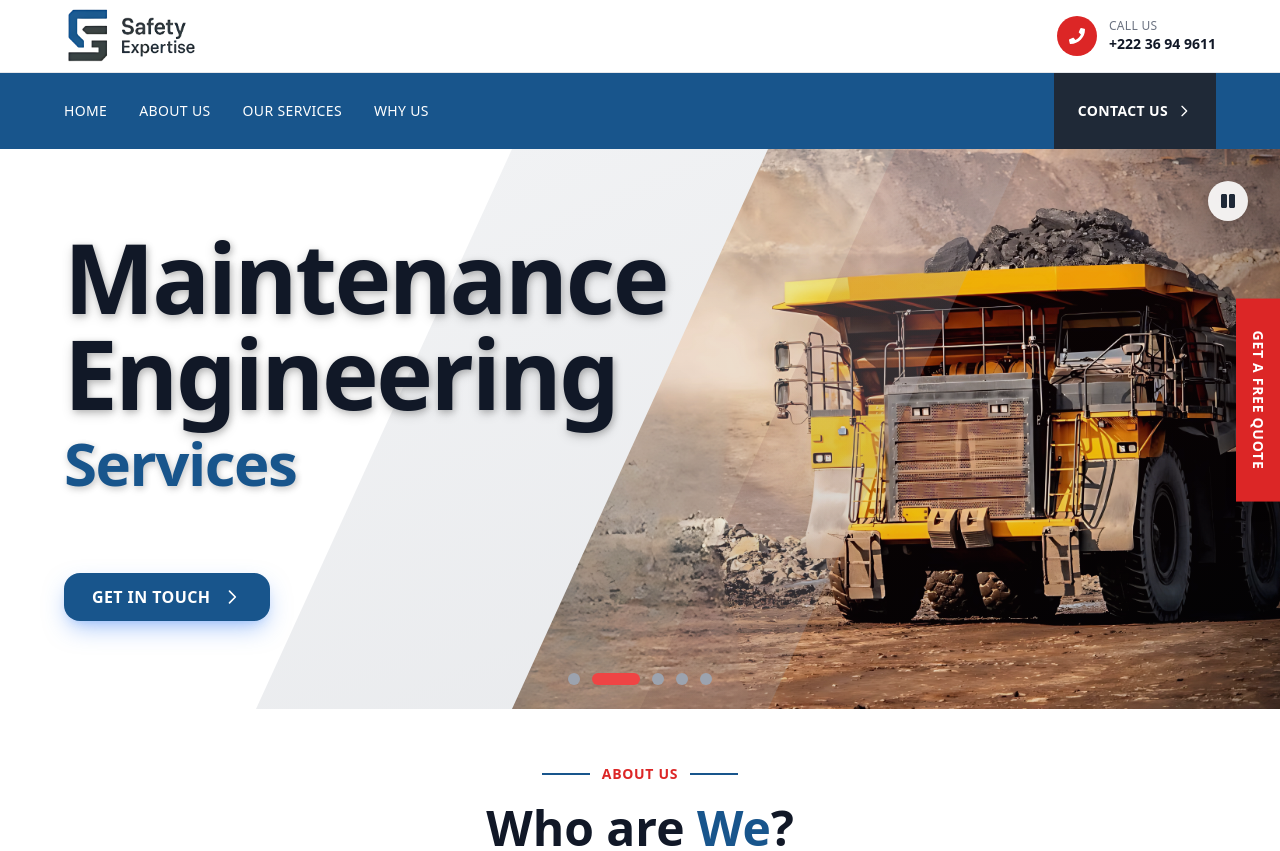
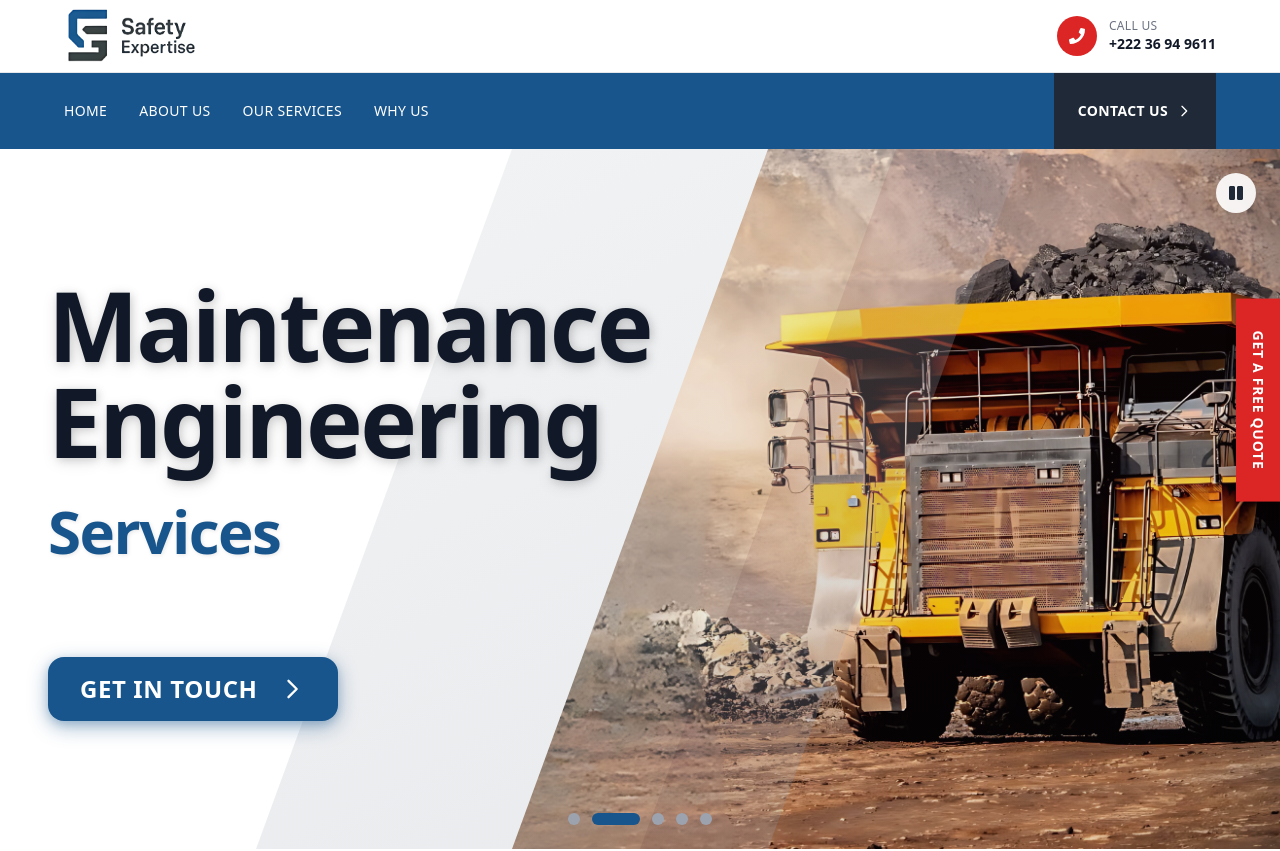
Before and after one commit to iamkibet/safetyexpertise.mr, a React (Vite) app: page / in a window 1280 px wide. Shown: the top 851 px of the page. Built offline with nearby package versions, Linux system fonts and the light colour scheme.

Commit message:
hero section text updated

```diff
--- a/src/components/Hero.jsx
+++ b/src/components/Hero.jsx
@@ -103,7 +103,7 @@ const Hero = () => {
 
   return (
     <section
-      className="relative overflow-hidden h-[70vh]"
+      className="relative overflow-hidden h-[70vh] min-h-[500px] max-h-[800px] sm:min-h-[600px] lg:min-h-[700px]"
       onMouseEnter={handleMouseEnter}
       onMouseLeave={handleMouseLeave}
     >
@@ -158,58 +158,67 @@ const Hero = () => {
       </div>
 
       {/* Content Container */}
-      <div className="relative z-10 w-full flex items-center py-12 md:py-16 lg:py-20">
-        <div className="max-w-7xl mx-auto px-6 sm:px-8 lg:px-12 xl:px-16 w-full">
-          <div className="max-w-2xl">
+      <div className="relative z-10 w-full h-full flex items-center">
+        <div className="w-full px-4 sm:px-6 lg:px-8 xl:px-12">
+          <div className="max-w-4xl">
 
             {/* Content */}
-            <div className="space-y-6 md:space-y-8 lg:space-y-10">
+            <div className="space-y-4 sm:space-y-6 md:space-y-8 lg:space-y-10 xl:space-y-12">
               {/* Main Heading */}
-              <div className="space-y-4">
+              <div className="space-y-3 sm:space-y-4 md:space-y-6 lg:space-y-8 hero-text-container">
                 <motion.h1
                   initial={{ opacity: 0, y: 30 }}
                   animate={{ opacity: 1, y: 0 }}
                   transition={{ delay: 0.2, duration: 0.8 }}
-                  className="w-3/4 md:w-1/2 xl:w-5/6 text-4xl sm:text-5xl md:text-6xl lg:text-7xl xl:text-8xl font-black text-gray-900 tracking-tight"
+                  className="hero-title text-5xl sm:text-6xl md:text-7xl lg:text-7xl xl:text-8xl font-black leading-tight tracking-tight"
                   style={{
-                    textShadow: '2px 2px 6px rgba(0,0,0,0.2), 0 4px 12px rgba(0,0,0,0.15)'
+                    textShadow: '2px 2px 8px rgba(0,0,0,0.15), 0 4px 16px rgba(0,0,0,0.1)'
                   }}
                 >
-                  <span className="block mb-3   font-black">{currentSlideData.title}</span>
-                  <span className="block text-primary text-3xl md:text-4xl lg:text-5xl xl:text-6xl font-extrabold leading-tight tracking-tight" style={{ textShadow: '2px 2px 6px rgba(0,0,0,0.15), 0 3px 8px rgba(0,0,0,0.1)' }}>
+                  <span className="block break-words hyphens-auto">
+                    {currentSlideData.title}
+                  </span>
+                </motion.h1>
+
+                <motion.h2
+                  initial={{ opacity: 0, y: 20 }}
+                  animate={{ opacity: 1, y: 0 }}
+                  transition={{ delay: 0.4, duration: 0.8 }}
+                  className="hero-subtitle text-3xl sm:text-4xl md:text-5xl lg:text-5xl xl:text-6xl  font-bold leading-tight tracking-tight max-w-4xl"
+                  style={{
+                    textShadow: '1px 1px 4px rgba(0,0,0,0.1)'
+                  }}
+                >
+                  <span className="block break-words hyphens-auto">
                     {currentSlideData.subtitle}
                   </span>
-                </motion.h1>
+                </motion.h2>
               </div>
 
               {/* CTA Button */}
               <motion.div
-                initial={{ opacity: 0, y: 30 }}
+                initial={{ opacity: 0, y: 20 }}
                 animate={{ opacity: 1, y: 0 }}
-                transition={{ delay: 1, duration: 0.8 }}
-                className="pt-6 md:pt-8 lg:pt-10"
+                transition={{ delay: 0.6, duration: 0.8 }}
+                className="pt-4 sm:pt-6 md:pt-8 lg:pt-10 xl:pt-12"
               >
                 {/* Main CTA Button */}
                 <button
                   onClick={() => scrollToSection('contact')}
-                  className="relative inline-flex items-center justify-center bg-primary hover:bg-primary-dark text-white font-bold py-3 px-7 text-base transition-all duration-300 hover:scale-105 rounded-2xl overflow-hidden group shadow-lg hover:shadow-xl"
+                  className="hero-button py-3 px-6 sm:py-4 sm:px-8 md:py-5 md:px-10 lg:py-4 lg:px-8 text-base sm:text-lg md:text-xl lg:text-2xl font-bold rounded-xl sm:rounded-2xl shadow-xl hover:shadow-2xl transform hover:scale-105 sm:hover:scale-110 transition-all duration-300"
                   style={{
-                    boxShadow: '0 10px 25px -5px rgba(59, 130, 246, 0.5), 0 5px 10px -5px rgba(59, 130, 246, 0.25)'
-                  }}
-                  onMouseEnter={(e) => {
-                    e.target.style.boxShadow = '0 15px 30px -5px rgba(59, 130, 246, 0.6), 0 5px 15px -5px rgba(59, 130, 246, 0.4)';
-                  }}
-                  onMouseLeave={(e) => {
-                    e.target.style.boxShadow = '0 10px 25px -5px rgba(59, 130, 246, 0.5), 0 5px 10px -5px rgba(59, 130, 246, 0.25)';
+                    boxShadow: '0 6px 20px 0 rgba(24, 85, 140, 0.4), 0 3px 8px 0 rgba(24, 85, 140, 0.2)'
                   }}
                 >
-                  <span className="relative z-10 tracking-wide">GET IN TOUCH</span>
-                  <svg className="w-5 h-5 ml-3 relative z-10 transform group-hover:translate-x-1 transition-transform" fill="none" stroke="currentColor" viewBox="0 0 24 24">
+                  <span className="tracking-wide">GET IN TOUCH</span>
+                  <svg
+                    className="w-4 h-4 sm:w-5 sm:h-5 md:w-6 md:h-6 lg:w-7 lg:h-7 ml-2 sm:ml-3 md:ml-4 lg:ml-5 transform group-hover:translate-x-1 sm:group-hover:translate-x-2 transition-transform duration-300"
+                    fill="none"
+                    stroke="currentColor"
+                    viewBox="0 0 24 24"
+                  >
                     <path strokeLinecap="round" strokeLinejoin="round" strokeWidth={2} d="M9 5l7 7-7 7" />
                   </svg>
-
-                  {/* Button Glow Effect */}
-                  <div className="absolute inset-0 bg-gradient-to-r from-blue-400/30 via-transparent to-blue-400/30 opacity-0 group-hover:opacity-100 transition-opacity duration-500 rounded-2xl"></div>
                 </button>
               </motion.div>
 
@@ -220,16 +229,17 @@ const Hero = () => {
       </div>
 
       {/* Slide Indicators */}
-      <div className="absolute bottom-6 left-1/2 transform -translate-x-1/2 z-20">
-        <div className="flex items-center gap-3 pt-8">
+      <div className="absolute bottom-4 sm:bottom-6 left-1/2 transform -translate-x-1/2 z-20">
+        <div className="flex items-center gap-2 sm:gap-3">
           {HERO_SLIDES.map((_, index) => (
             <motion.button
               key={index}
               onClick={() => goToSlide(index)}
-              className={`slide-indicator transition-all duration-300 rounded-full ${index === currentSlide
-                  ? 'w-12 h-3 bg-red-500'
-                  : 'w-3 h-3 bg-gray-400 hover:bg-red-400'
-                }`}
+              className={`transition-all duration-300 rounded-full ${
+                index === currentSlide
+                  ? 'w-8 sm:w-12 h-2 sm:h-3 bg-primary'
+                  : 'w-2 sm:w-3 h-2 sm:h-3 bg-gray-400 hover:bg-primary/60'
+              }`}
               whileHover={{ scale: 1.1 }}
               whileTap={{ scale: 0.9 }}
             />
@@ -238,7 +248,7 @@ const Hero = () => {
       </div>
 
       {/* Auto-play Controls */}
-      <div className="absolute top-4 sm:top-8 right-4 sm:right-8 z-20">
+      <div className="absolute top-4 sm:top-6 right-4 sm:right-6 z-20">
         <button
           onClick={toggleAutoPlay}
           className="p-2 sm:p-3 bg-white/90 backdrop-blur-sm rounded-full shadow-lg hover:bg-white transition-all duration-300"
--- a/src/components/Navbar.jsx
+++ b/src/components/Navbar.jsx
@@ -52,7 +52,7 @@ const Navbar = () => {
     <>
       {/* Top Contact Bar */}
       <div className="bg-white border-b border-gray-200 shadow-sm">
-        <div className="max-w-7xl mx-auto px-6 sm:px-8 lg:px-12 xl:px-16">
+        <div className="max-w-8xl mx-auto px-6 sm:px-8 lg:px-12 xl:px-16">
           <div className="flex items-center justify-between py-2">
             {/* Left - Logo */}
             <button
@@ -98,7 +98,7 @@ const Navbar = () => {
       {/* Main Navigation */}
       <header className={`sticky top-0 z-50 transition-all duration-300 ${isScrolling ? 'shadow-lg' : ''}`}>
         <div className="bg-primary">
-          <div className="max-w-7xl mx-auto px-6 sm:px-8 lg:px-12 xl:px-16">
+          <div className="max-w-8xl mx-auto px-6 sm:px-8 lg:px-12 xl:px-16">
             <div className="flex items-center justify-between">
 
               {/* Desktop Navigation */}
--- a/src/index.css
+++ b/src/index.css
@@ -66,6 +66,59 @@
 
   .card-glass-hover {
     @apply hover:scale-105 hover:bg-white;
+  }
+
+  /* Hero Section Specific Styles */
+  .hero-title {
+    @apply font-bold text-gray-900 leading-tight tracking-tight;
+    word-wrap: break-word;
+    overflow-wrap: break-word;
+    hyphens: auto;
+    max-width: 100%;
+  }
+
+  .hero-subtitle {
+    @apply font-semibold text-primary leading-tight tracking-tight;
+    word-wrap: break-word;
+    overflow-wrap: break-word;
+    hyphens: auto;
+    max-width: 100%;
+  }
+
+  .hero-button {
+    @apply inline-flex items-center justify-center bg-primary hover:bg-primary-dark text-white font-semibold transition-all duration-300 hover:scale-105 rounded-xl shadow-lg hover:shadow-xl;
+  }
+
+  /* Responsive text containment */
+  .hero-text-container {
+    max-width: 100%;
+    overflow-wrap: break-word;
+    word-break: break-word;
+  }
+
+  /* Ensure hero section maintains proper height on all devices */
+  @media (max-width: 640px) {
+    .hero-title {
+      font-size: clamp(1.25rem, 4vw, 1.875rem);
+      line-height: 1.2;
+    }
+
+    .hero-subtitle {
+      font-size: clamp(1rem, 3.5vw, 1.25rem);
+      line-height: 1.3;
+    }
+  }
+
+  @media (min-width: 641px) and (max-width: 1024px) {
+    .hero-title {
+      font-size: clamp(1.875rem, 5vw, 3rem);
+      line-height: 1.1;
+    }
+
+    .hero-subtitle {
+      font-size: clamp(1.25rem, 4vw, 1.875rem);
+      line-height: 1.2;
+    }
   }
 }
 
```
